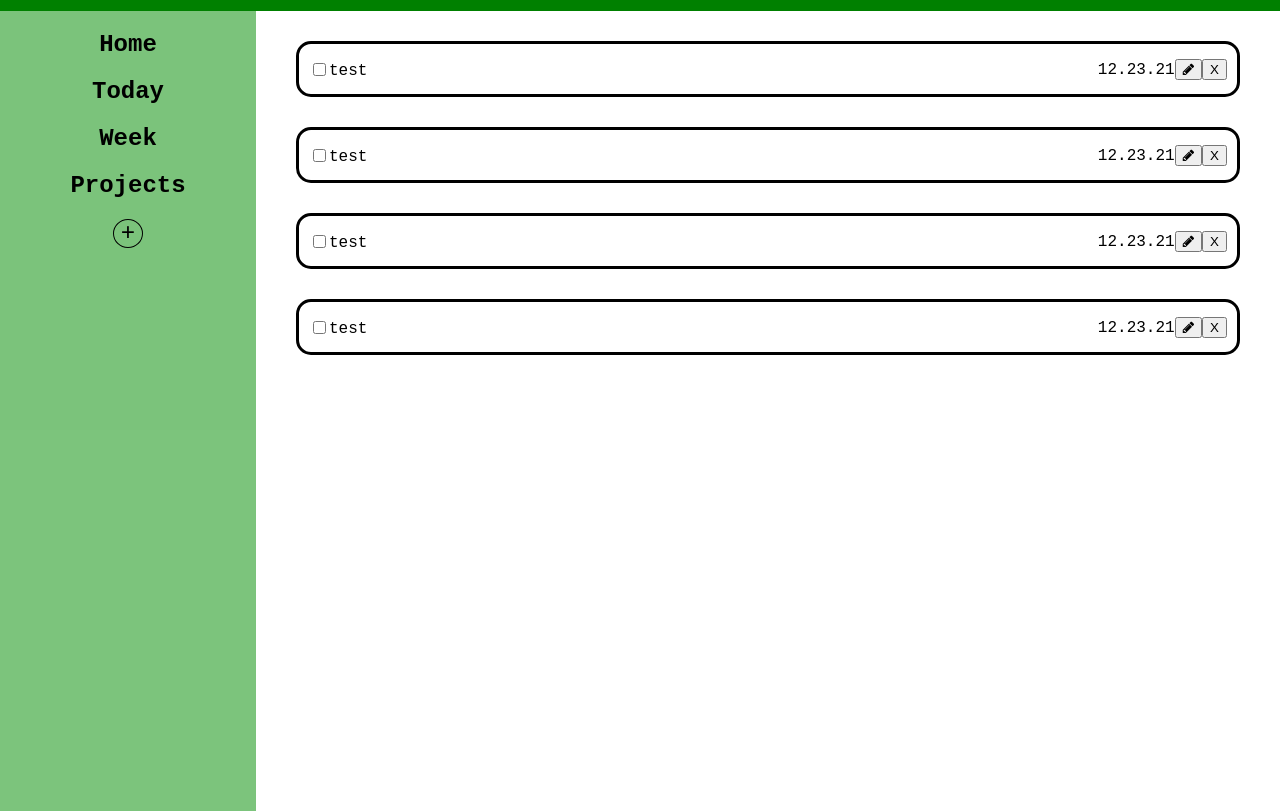
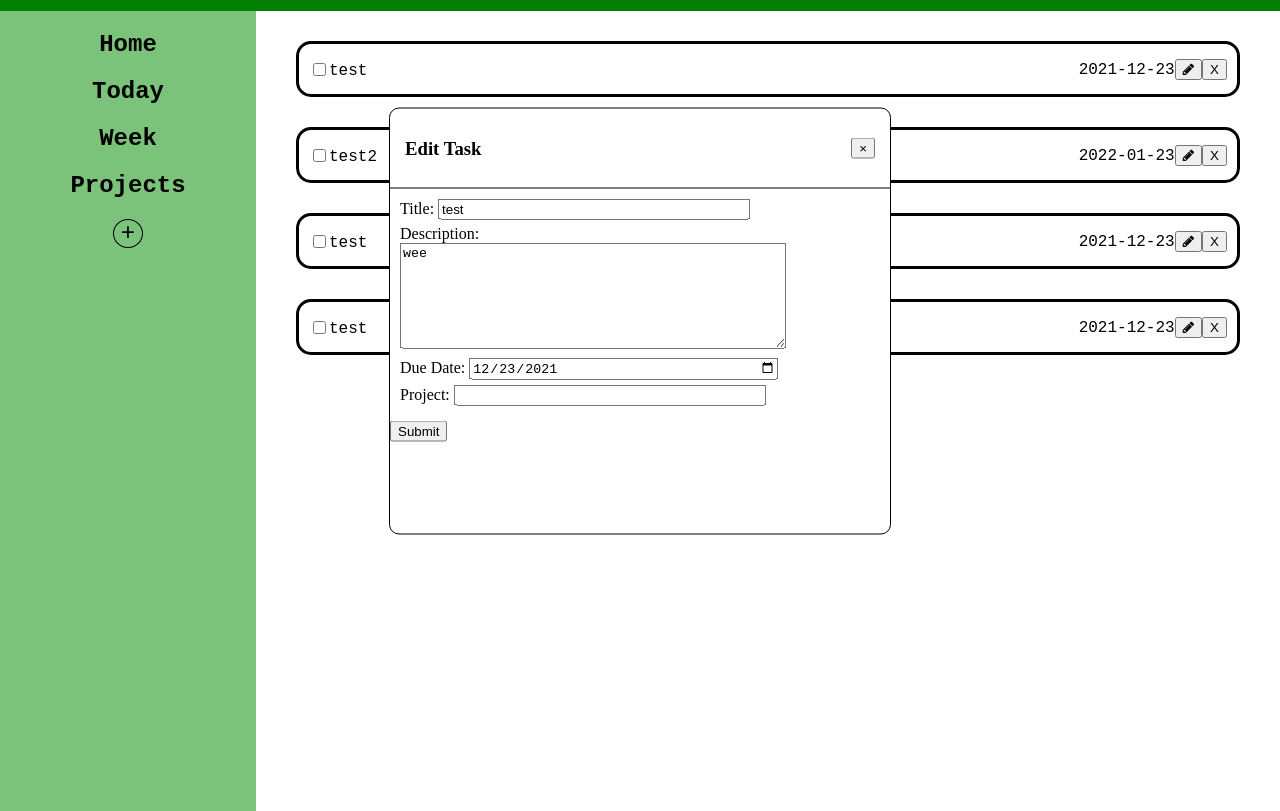
Before and after one commit to skukhniy/todo_list, a website built with webpack: page dist/index.html in a window 1280 px wide. Both pictures are taken after a click on the button 1188 px from the left and 148 px from the top of the page. Shown: the part 79-890 px from the top of the page. Built offline with nearby package versions, Linux system fonts and the light colour scheme.

Commit message:
added functionality to the edit button

```diff
--- a/src/DOM_function.js
+++ b/src/DOM_function.js
@@ -5,18 +5,22 @@ import { localArray, todoFactory } from './factory.js'
 import renderTasks from './render.js'
 
 
+let globalIndex = 0
+
 //functions for the modal window
 
-//will add an active class so the form pops up
-displayController.openModalButton.addEventListener('click',() =>{
-    const modal = document.querySelector(displayController.openModalButton.dataset.modalTarget)
-    openModal(modal)
-})
+
+
+// displayController.openModalButton.addEventListener('click',() =>{
+//     const modal = document.querySelector(displayController.openModalButton.dataset.modalTarget)
+//     console.log(modal)
+//     openModal(modal)
+// })
 // removes the active class so the form goes down
 displayController.closeModalButtons.forEach(button => {
     button.addEventListener('click',() =>{
-    const modal = button.closest('.modal')
-    closeModal(modal)
+        const modal = button.closest('.modal')
+        closeModal(modal)
     })
 })
 //changes the class so that the modal css/html will appear
@@ -35,35 +39,81 @@ function closeModal(modal){
 // on clicking submit the inputs will be gathered to create a new object.
 displayController.btnSubmit.addEventListener('click',()=>{
     console.log('title =')
-    var title = document.getElementById('title').value
-    console.log(title)
-    var description = document.getElementById('description').value
-    console.log(description)
-    var date = document.getElementById('date').value
-    console.log(date)
-    var project = document.getElementById('project').value
-    console.log(project)
+    var title = displayController.title.value
+    // console.log(title)
+    var description = displayController.description.value
+    // console.log(description)
+    var date = displayController.date.value
+    // console.log(date)
+    var project = displayController.project.value
+    // console.log(project)
     var task = todoFactory(title,description,date,project) //create new task obj
     localArray.push(task) // push task to local array
-    document.getElementById("taskForm").reset() //reset the form
+    displayController.taskForm.reset() //reset the form
     console.log(localArray)
     renderTasks(localArray)
+});
+
+displayController.btnSubmit2.addEventListener('click',()=>{
+    localArray[globalIndex]['title'] = displayController.title2.value
+    localArray[globalIndex]['description'] = displayController.description2.value
+    localArray[globalIndex]['dueDate'] = displayController.date2.value
+    localArray[globalIndex]['project'] = displayController.project2.value
+    console.log(globalIndex)
+    console.log(localArray[globalIndex])
+    console.log(localArray)
+    renderTasks(localArray)
+});
+
+//will add an active class so the form pops up
+displayController.openModalButton.forEach(button => {
+    console.log(button)
+    button.addEventListener('click',() =>{
+        const modal = document.querySelector(button.dataset.modalTarget)
+        console.log(modal)
+        openModal(modal)
+    });
 })
 
+//function to pass through the event listener for the edit buttons
+function editBtnFunc(event){
+    const button = event.target.closest('button');
+    if(button == null) return;
+    console.log(button)
+    const modal = document.querySelector(button.dataset.modalTarget)
+    console.log(modal)
+    const taskId = cleanId(button)
+    globalIndex = taskId //adjusts the global index variable
 
+    console.log(displayController.title2.value)
 
+    displayController.title2.value = localArray[taskId].title
+    displayController.description2.value = localArray[taskId].description
+    displayController.date2.value = localArray[taskId].dueDate
+    displayController.project2.value = localArray[taskId].project
 
+    openModal(modal)
+};
+
+function editBtnDOM(htmlCollection){
+    Array.from(htmlCollection).forEach(button =>{
+        button.removeEventListener("click",editBtnFunc)
+        button.addEventListener("click",editBtnFunc)
+    })
+}
+
+//function to pass through the event listened for the delete buttons
 function deleteBtnFunc(event){
-    const clickedEl = event.target;
-    var taskIndex = clickedEl.parentNode.parentNode.getAttribute("id"); //grab id from the parentNode
-    taskIndex = cleanId(taskIndex); //clean the id to grab the index
+    const clickedEl = event.target; //returns the selector of the clicked item
+    const taskIndex = cleanId(clickedEl); //clean the id to grab the index
     localArray[taskIndex] = undefined; //keep index space but remove object (delete item)
 
     renderTasks(localArray); //render to apply changes
 }
 // quick function to clean the task id's and return a useable index int.
-function cleanId(id){
-    const index = id.match(/\d+/)
+function cleanId(elem){
+    const id = elem.parentNode.parentNode.getAttribute("id");//grab id from the parentNode
+    const index = id.match(/\d+/);
     return parseInt(index[0]);
 }
 
@@ -79,4 +129,4 @@ function deleteBtnDOM(htmlCollection){
 
 
 
-export {deleteBtnDOM};
+export {deleteBtnDOM, editBtnDOM};
--- a/src/controller.js
+++ b/src/controller.js
@@ -10,10 +10,28 @@ var displayController = (()=>{
     const projectsTab = document.getElementById('projectsTab')
 
     // query Selectors that select elements related to the modal popup form
-    const openModalButton = document.querySelector('[data-modal-target]')
+    const openModalButton = document.querySelectorAll('[data-modal-target]')
     const closeModalButtons = document.querySelectorAll('[data-modal-close]')
     const overlay = document.getElementById('overlay')
+
+    // selectors for new task form values
+    var title = document.getElementById('title')
+    var description = document.getElementById('description')
+    var date = document.getElementById('date')
+    var project = document.getElementById('project')
+    const taskForm = document.getElementById("taskForm")
     const btnSubmit = document.getElementById('btnSubmit')
+
+    //selectors for the "edit task" modal
+    var title2 = document.getElementById('title2')
+    var description2 = document.getElementById('description2')
+    var date2 = document.getElementById('date2')
+    var project2 = document.getElementById('project2')
+    const taskForm2 = document.getElementById("taskForm2")
+    const btnSubmit2 = document.getElementById('btnSubmit2')
+
+    //selectors for the edit button modal form
+    const editTitle = document.getElementById('title')
 
     //task container
     const taskDisplay = document.getElementById('taskDisplay')
@@ -22,13 +40,17 @@ var displayController = (()=>{
     const deleteButton = document.querySelectorAll('.deleteButton')
     //console.log(deleteButton)
 
-    return{darkModeBtn,addBtn,homeTab,todayTab,weekTab,projectsTab,openModalButton,closeModalButtons,overlay,btnSubmit,taskDisplay,deleteButton}
+    return{darkModeBtn,addBtn,homeTab,todayTab,weekTab,projectsTab,
+        openModalButton,closeModalButtons,overlay,btnSubmit,taskDisplay,deleteButton,
+        title, description,date,project,taskForm,
+        title2, description2, date2, project2, taskForm2,btnSubmit2}
 
 })();
 
 function dynamicController(){
+    const editButton = document.querySelectorAll('[data-modal-target]')
     const deleteButton = document.querySelectorAll('.deleteButton')
-    return(deleteButton)
+    return ([editButton,deleteButton])
 }
 
 
--- a/src/factory.js
+++ b/src/factory.js
@@ -4,10 +4,29 @@
 var testDict = {
     title: "test",
     description: "wee",
-    dueDate: "12.23.21",
+    dueDate: "2021-12-23",
     project:""
 }
-let localArray = [testDict,testDict,testDict,testDict]
+var testDict2 = {
+    title: "test2",
+    description: "weeweeweewee",
+    dueDate: "2022-01-23",
+    project:""
+}
+var testDict3 = {
+    title: "test",
+    description: "wee",
+    dueDate: "2021-12-23",
+    project:""
+}
+var testDict4 = {
+    title: "test",
+    description: "wee",
+    dueDate: "2021-12-23",
+    project:""
+}
+let localArray = [testDict,testDict2,testDict3,testDict4]
+let projectArray = []
 console.log(localArray)
 
 const todoFactory = (title,description,dueDate,project) =>{
@@ -16,4 +35,4 @@ const todoFactory = (title,description,dueDate,project) =>{
     }
 };
 
-export { todoFactory, localArray, testDict};
+export { todoFactory, localArray, testDict, projectArray};
--- a/src/render.js
+++ b/src/render.js
@@ -1,4 +1,5 @@
 import { displayController } from "./controller.js";
+import { editBtnDOM } from "./DOM_function.js";
 import { deleteBtnDOM } from "./DOM_function.js";
 import { dynamicController } from "./controller.js";
 
@@ -23,7 +24,8 @@ function renderTasks(array){
             const rightAlign = document.createElement ('div')
             rightAlign.classList.add('taskRightAlign')
             rightAlign.innerHTML = "<p class='taskDate'>" + task.dueDate + '</p>'
-            rightAlign.innerHTML += "<button class= 'editButton'><i class='fa fa-pencil ' ></i></button>"
+            rightAlign.innerHTML += "<button data-modal-target='#modal2' class= 'editButton'><i class='fa fa-pencil ' ></i></button>"
+            // rightAlign.innerHTML += "<div data-modal-target='#modal'><button class= 'editButton'><i class='fa fa-pencil ' ></i></button>"
             rightAlign.innerHTML += "<button class= 'deleteButton'>X</button>"
 
             //create the task child div
@@ -37,10 +39,13 @@ function renderTasks(array){
             const taskContainer = displayController.taskDisplay
             taskContainer.appendChild(newTask)
 
+            //adds event listeners for the new edit buttons
+            const editSelectors = dynamicController()[0];
+            editBtnDOM(editSelectors)
 
-            const testDOM = dynamicController();
-            console.log(testDOM)
-            deleteBtnDOM(testDOM); //adds event listeners for the new delete buttons
+            //adds event listeners for the new delete buttons
+            const deleteSelectors = dynamicController()[1];
+            deleteBtnDOM(deleteSelectors);
 
         })
     }
--- a/src/style.css
+++ b/src/style.css
@@ -173,7 +173,7 @@ label{
     clear: both;
     width: 80%;
 }
-#description{
+.description{
     width:100%
 }
 #date{
```
Also changed, not shown: dist/index.html, dist/main.js.
